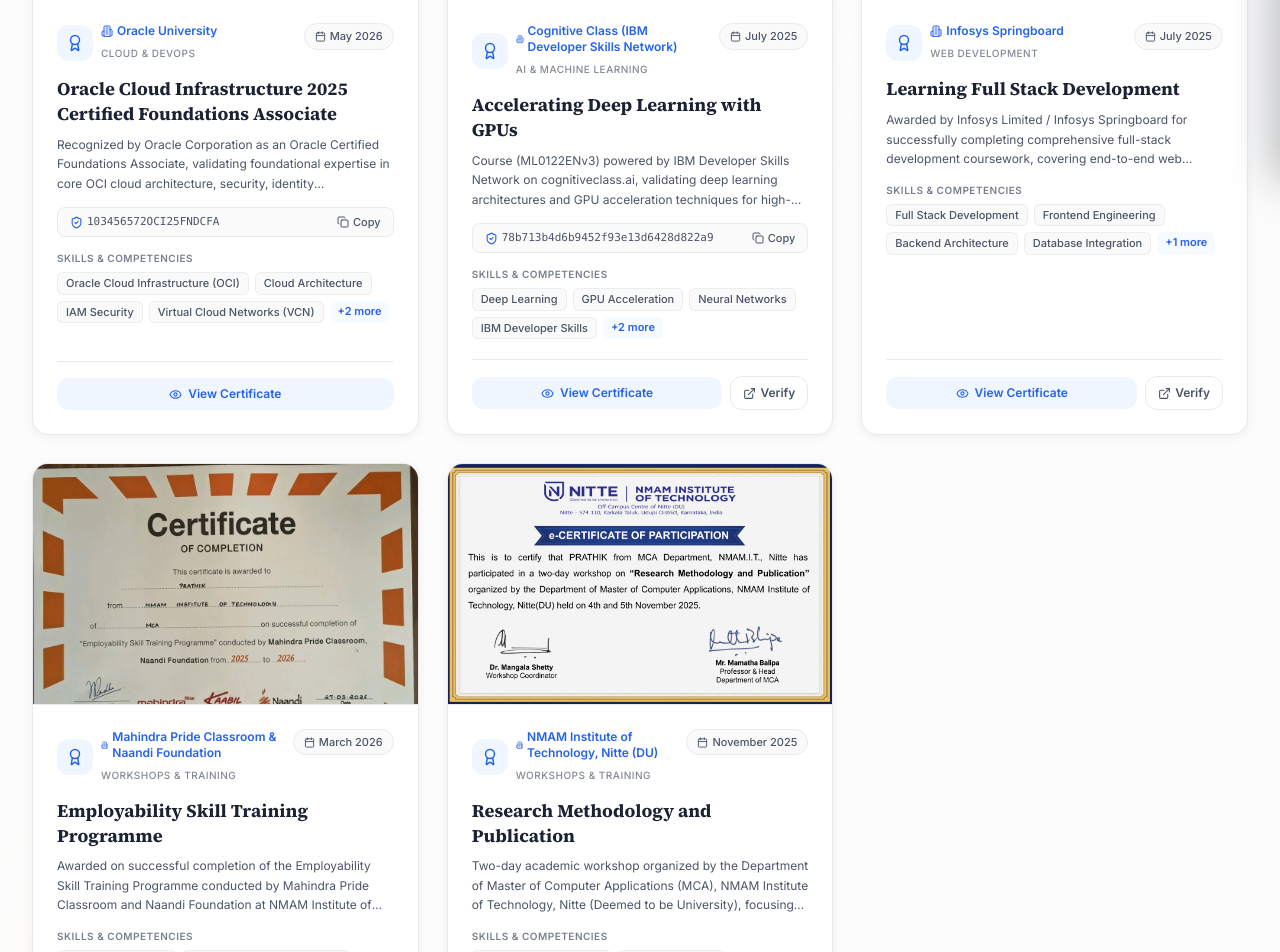
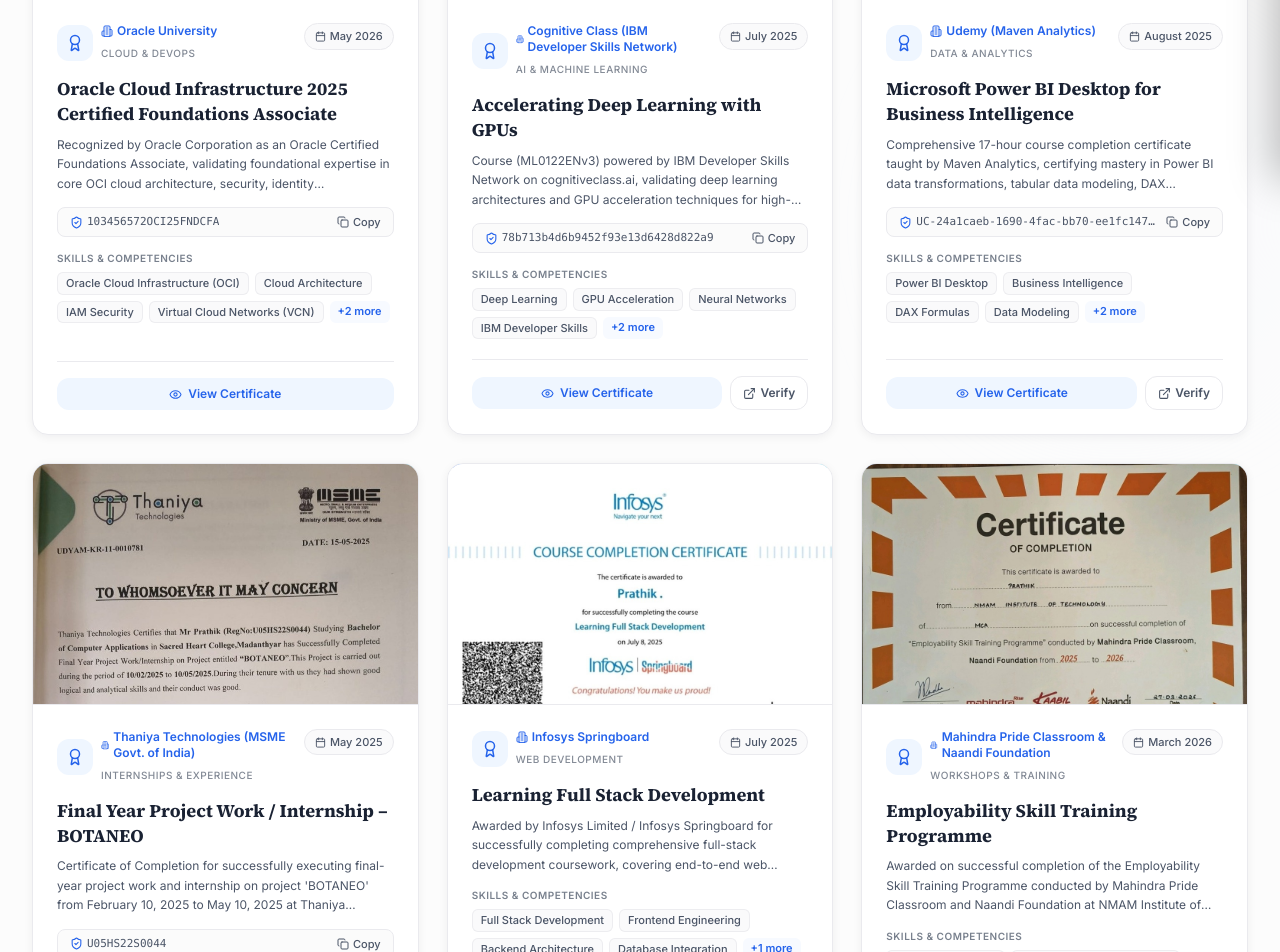
Before and after one commit to prathik0007/portfolio, a Next.js app: page /certificates in a window 1280 px wide. Shown: the part 620-1572 px from the top of the page. Built offline with nearby package versions, Linux system fonts and the light colour scheme.

Commit message:
feat: add Udemy Power BI and Thaniya Technologies internship certificates

```diff
--- a/data/certificates.ts
+++ b/data/certificates.ts
@@ -9,6 +9,8 @@
   | "Cloud & DevOps"
   | "Web Development"
   | "AI & Machine Learning"
+  | "Data & Analytics"
+  | "Internships & Experience"
   | "Workshops & Training";
 
 export type Certificate = {
@@ -20,7 +22,7 @@
   expiryDate?: string;
   credentialId?: string;
   credentialUrl?: string;
-  category: "Cloud & DevOps" | "Web Development" | "AI & Machine Learning" | "Workshops & Training";
+  category: CertificateCategory;
   skills: string[];
   description: string;
   image: string;
@@ -33,6 +35,8 @@
   "Cloud & DevOps",
   "Web Development",
   "AI & Machine Learning",
+  "Data & Analytics",
+  "Internships & Experience",
   "Workshops & Training",
 ];
 
@@ -79,6 +83,47 @@
     ],
     description:
       "Course (ML0122ENv3) powered by IBM Developer Skills Network on cognitiveclass.ai, validating deep learning architectures and GPU acceleration techniques for high-performance training.",
+    featured: true,
+  },
+  {
+    id: "udemy-power-bi-business-intelligence",
+    title: "Microsoft Power BI Desktop for Business Intelligence",
+    issuer: "Udemy (Maven Analytics)",
+    issueDate: "August 2025",
+    credentialId: "UC-24a1caeb-1690-4fac-bb70-ee1fc1472932",
+    credentialUrl: "https://ude.my/UC-24a1caeb-1690-4fac-bb70-ee1fc1472932",
+    image: "/certificates/udemy-power-bi.jpg",
+    category: "Data & Analytics",
+    skills: [
+      "Power BI Desktop",
+      "Business Intelligence",
+      "DAX Formulas",
+      "Data Modeling",
+      "Dashboard Design",
+      "Data Visualization",
+    ],
+    description:
+      "Comprehensive 17-hour course completion certificate taught by Maven Analytics, certifying mastery in Power BI data transformations, tabular data modeling, DAX measures, and interactive reporting.",
+    featured: true,
+  },
+  {
+    id: "thaniya-technologies-internship",
+    title: "Final Year Project Work / Internship – BOTANEO",
+    issuer: "Thaniya Technologies (MSME Govt. of India)",
+    issueDate: "May 2025",
+    credentialId: "U05HS22S0044",
+    credentialUrl: "/certificates/thaniya-technologies-internship.jpg",
+    image: "/certificates/thaniya-technologies-internship.jpg",
+    category: "Internships & Experience",
+    skills: [
+      "Project Work (BOTANEO)",
+      "Full Stack Engineering",
+      "Logical & Analytical Skills",
+      "Software Design",
+      "Industry Internship",
+    ],
+    description:
+      "Certificate of Completion for successfully executing final-year project work and internship on project 'BOTANEO' from February 10, 2025 to May 10, 2025 at Thaniya Technologies, Mangalore.",
     featured: true,
   },
   {
```
Also changed, not shown: public/certificates/thaniya-technologies-internship.jpg (added), public/certificates/udemy-power-bi.jpg (added).
